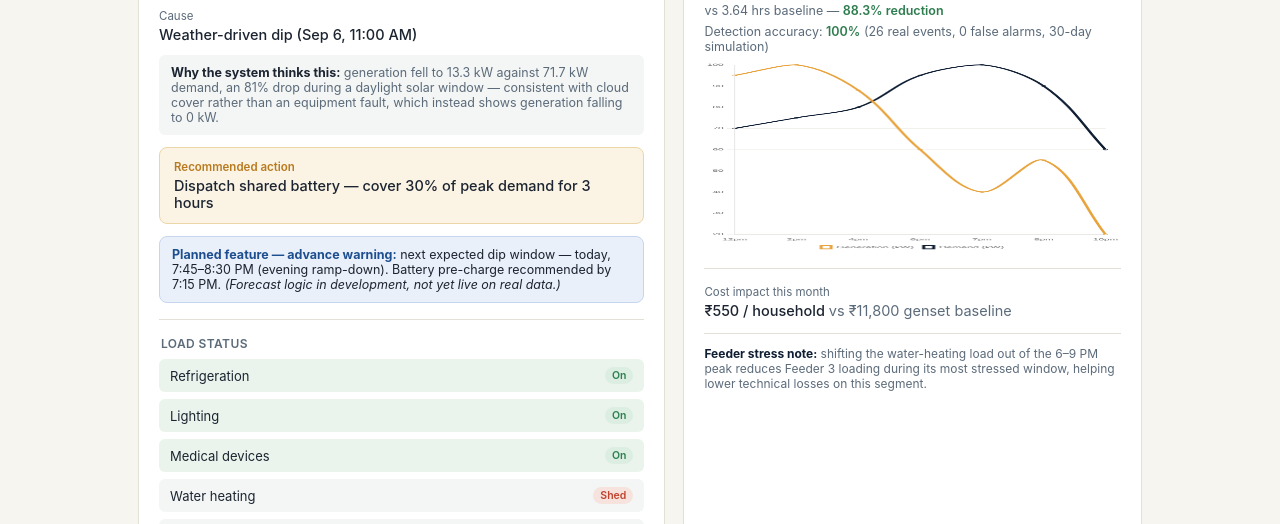
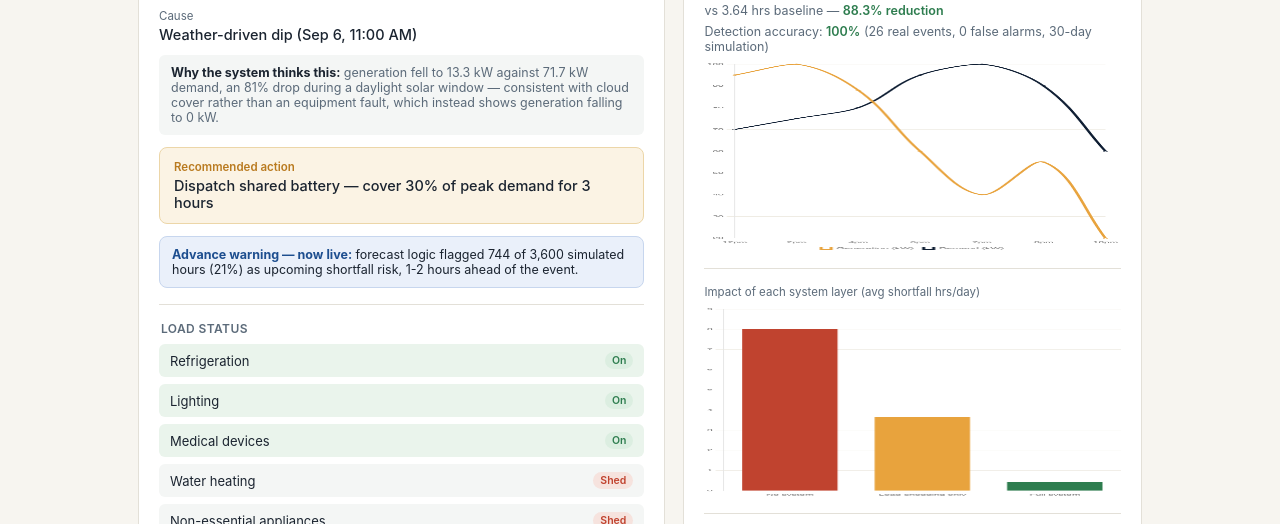
Before and after one commit to SaloniKadam07/Feeder-Flexibility-Engine, a plain HTML site: page track-b-dashboard/dashboard/dashboard.html in a window 1280 px wide. Shown: the part 259-783 px from the top of the page. Drawn offline with nearby package versions, Linux system fonts and the light colour scheme.

Commit message:
Add 3-scenario chart and equity finding to dashboard

```diff
--- a/track-b-dashboard/dashboard/dashboard.html
+++ b/track-b-dashboard/dashboard/dashboard.html
@@ -107,7 +107,7 @@
       </div>
 
       <div class="forecast-box">
-        <b>Planned feature — advance warning:</b> next expected dip window — today, 7:45–8:30 PM (evening ramp-down). Battery pre-charge recommended by 7:15 PM. <i>(Forecast logic in development, not yet live on real data.)</i>
+        <b>Advance warning — now live:</b> forecast logic flagged 744 of 3,600 simulated hours (21%) as upcoming shortfall risk, 1-2 hours ahead of the event.
       </div>
 
       <div class="divider"></div>
@@ -135,8 +135,17 @@
 
       <div class="divider"></div>
 
+      <div class="field-label">Impact of each system layer (avg shortfall hrs/day)</div>
+      <canvas id="scenChart" style="height:150px !important;"></canvas>
+
+      <div class="divider"></div>
+
       <div class="field-label">Cost impact this month</div>
       <div class="field-value">₹550 / household <span style="color:var(--text-muted);font-weight:400;">vs ₹11,800 genset baseline</span></div>
+
+      <div class="stress-note">
+        <b>Equity finding:</b> critical-load shortfalls are not yet evenly spread across feeders — Feeder 5 saw about 2.6x more unserved critical load than Feeder 1. Cross-feeder load balancing is a planned refinement for the prototype phase.
+      </div>
 
       <div class="stress-note">
         <b>Feeder stress note:</b> shifting the water-heating load out of the 6–9 PM peak reduces Feeder 3 loading during its most stressed window, helping lower technical losses on this segment.
@@ -167,6 +176,27 @@
       }
     }
   });
+
+  const ctx2 = document.getElementById('scenChart').getContext('2d');
+  new Chart(ctx2, {
+    type: 'bar',
+    data: {
+      labels: ['No system', 'Load-shedding only', 'Full system'],
+      datasets: [{
+        label: 'Avg shortfall hrs/day',
+        data: [8.03, 3.64, 0.43],
+        backgroundColor: ['#C0432F', '#E8A33D', '#2E7D4F']
+      }]
+    },
+    options: {
+      responsive:true, maintainAspectRatio:false,
+      plugins:{legend:{display:false}},
+      scales:{
+        y:{ticks:{font:{size:10}}, grid:{color:'#EEEBE3'}, beginAtZero:true},
+        x:{ticks:{font:{size:10}}, grid:{display:false}}
+      }
+    }
+  });
 </script>
 
 </body>
```
